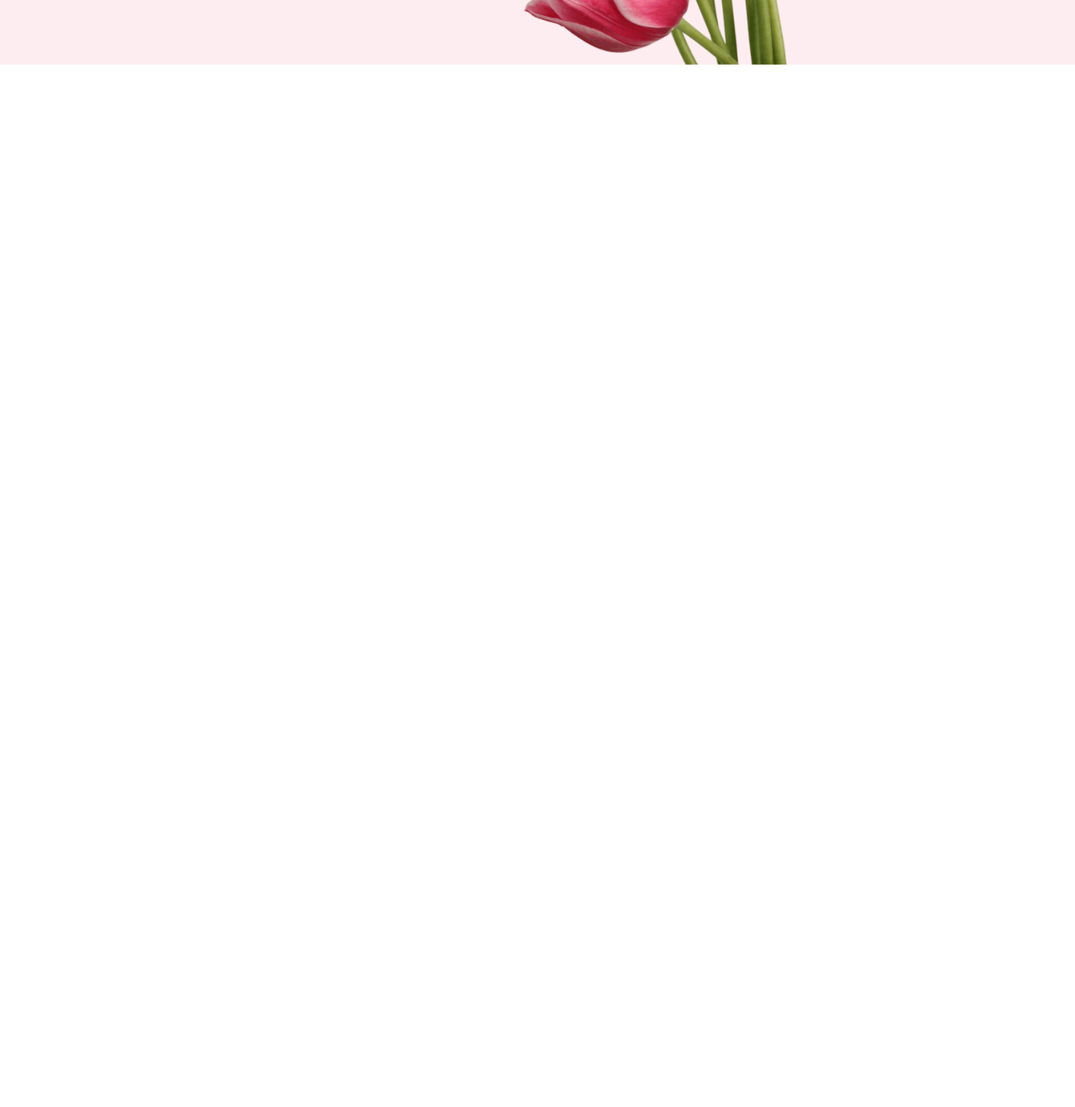
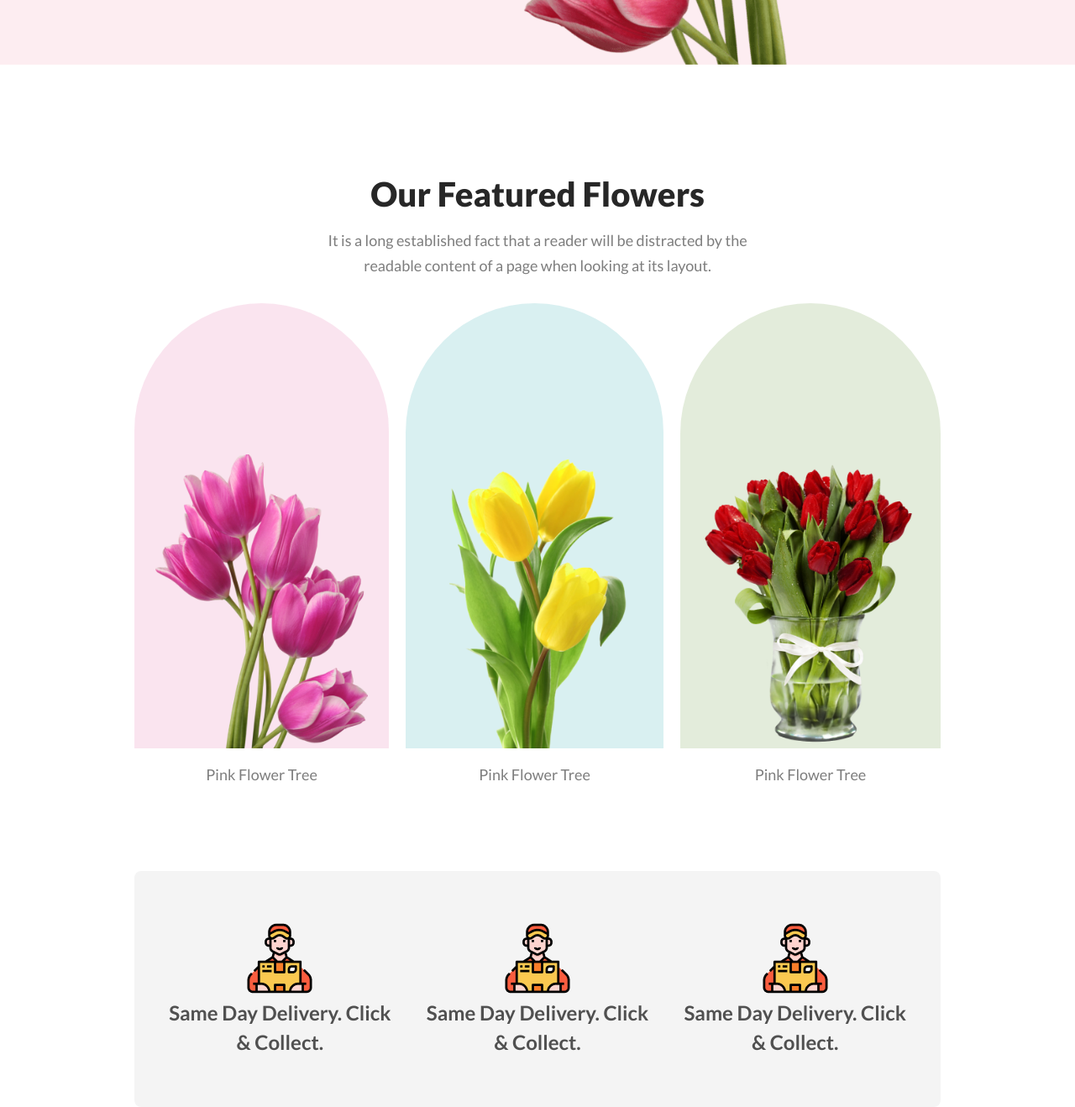
Before and after one commit to Nujat-Zaman-Chowdhury/flower-shop, a plain HTML site: page index.html in a window 1280 px wide. Shown: the part 585-1903 px from the top of the page at 84% size. Before the commit the page ends 800 px from the top, so only its background shows below. Drawn offline with Linux system fonts and the light colour scheme.

Commit message:
main section part2 done

```diff
--- a/index.html
+++ b/index.html
@@ -19,5 +19,54 @@
             </div>
         </div>
     </header>
+
+        <section id="featured">
+            <div class="container">
+                <div class="section-heading">
+                    <h2>Our Featured Flowers</h2>
+                    <p>It is a long established fact that a reader will be distracted by the readable content of a page when looking at its layout.</p>
+                </div>
+
+                <div class="section-content">
+                    <div class="flower">
+                        <div class="flower-img color1">
+                            <img src="Flower Asset/pngwing 6.png" alt="">
+                        </div>
+                        <p>Pink Flower Tree</p>
+                    </div>
+                    <div class="flower">
+                        <div class="flower-img color2">
+                            <img src="Flower Asset/pngwing 7.png" alt="">
+                        </div>
+                        <p>Pink Flower Tree</p>
+                    </div>
+                    <div class="flower">
+                        <div class="flower-img color3">
+                            <img src="Flower Asset/pngwing 8.png" alt="">
+                        </div>
+                        <p>Pink Flower Tree</p>
+                    </div>
+                </div>
+            </div>
+        </section>
+        <section id="part-2">
+            <div class="container">
+                <div class="support-section">
+                    <div class="support-section-img">
+                        <img src="Flower Asset/Group 57.png" alt="">
+                        <p>Same Day Delivery. Click & Collect.</p>
+                    </div>
+                    <div class="support-section-img">
+                        <img src="Flower Asset/Group 57.png" alt="">
+                        <p>Same Day Delivery. Click & Collect.</p>
+                    </div>
+                    <div class="support-section-img">
+                        <img src="Flower Asset/Group 57.png" alt="">
+                        <p>Same Day Delivery. Click & Collect.</p>
+                    </div>
+                </div>
+            </div>
+        </section>
+
 </body>
 </html>
--- a/styles/style.css
+++ b/styles/style.css
@@ -39,10 +39,9 @@ header {
   justify-content: space-between;
   align-items: center;
 }
-.banner-text *
-{
-    margin-bottom: 32px;
-    max-width: 525px;
+.banner-text * {
+  margin-bottom: 32px;
+  max-width: 525px;
 }
 .banner-text h1 {
   color: #272727;
@@ -52,8 +51,95 @@ header {
   font-weight: 800;
   line-height: normal;
 }
-.banner-img img{
-    width: 100%;
-    vertical-align: middle;
+.banner-img img {
+  width: 100%;
+  vertical-align: middle;
+}
+#featured {
+  padding: 100px 0px;
+}
+.section-heading {
+  max-width: 500px;
+  text-align: center;
+  margin: 30px auto;
+}
+.section-heading h2 {
+  color: #272727;
+  text-align: center;
+  font-family: Lato;
+  font-size: 40px;
+  font-style: normal;
+  font-weight: 800;
+  line-height: normal;
+  margin-bottom: 16px;
+}
+.section-content {
+  display: flex;
+  justify-content: space-between;
+  align-items: end;
+  gap: 20px;
+}
+
+.flower-img {
+  border-radius: 300px 300px 0px 0px;
+  /* background: rgba(167, 33, 98, 0.15); */
+  display: flex;
+  align-items: end;
+  padding: 30px 25px 0px;
+  height: 500px;
+}
+.flower-img img {
+  width: 100%;
+}
+.section-content .flower p {
+  color: rgba(39, 39, 39, 0.6);
+  text-align: center;
+  font-family: Lato;
+  font-size: 18px;
+  font-style: normal;
+  font-weight: 400;
+  margin-top: 16px;
+  line-height: 30px; /* 166.667% */
+}
+
+.section-content .flower .color1 {
+  background: rgba(219, 76, 145, 0.15);
+}
+.section-content .flower .color2 {
+  background: rgba(5, 151, 160, 0.15);
+}
+.section-content .flower .color3 {
+  background: rgba(71, 125, 17, 0.15);
+}
+#part-2 .container {
+  border-radius: 8px;
+  background: rgba(39, 39, 39, 0.05);
+}
+
+.support-section{
+    display: flex;
+    justify-content: center;
+    align-items: center;
+    padding: 30px 40px;
+    gap: 40px;
+
 
 }
+.support-section .support-section-img{
+    text-align: center;
+    margin: 30px auto;
+
+}
+.support-section-img img{
+    width: 88px;
+height: 88px;
+}
+.support-section-img p{
+    color: rgba(39, 39, 39, 0.80);
+text-align: center;
+font-family: Lato;
+font-size: 24px;
+font-style: normal;
+font-weight: 600;
+line-height: 35px; /* 145.833% */
+}
```
